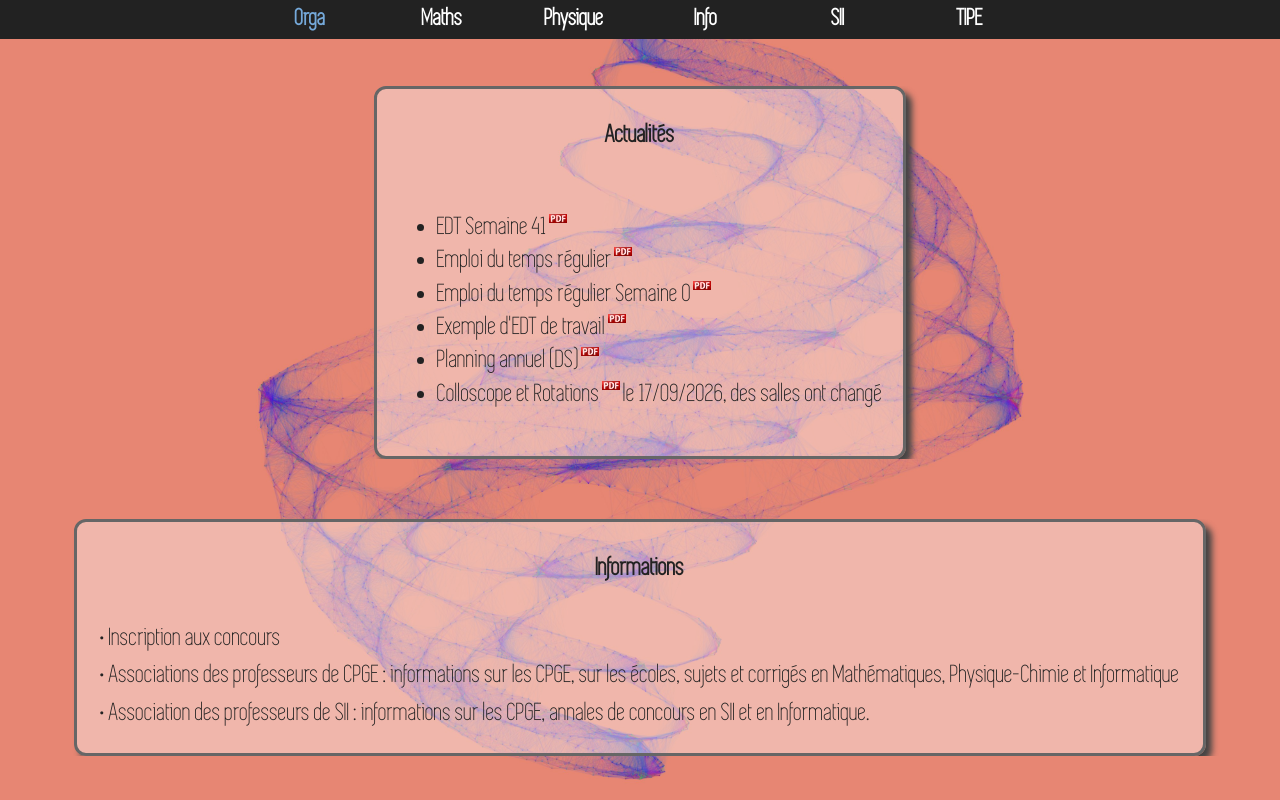
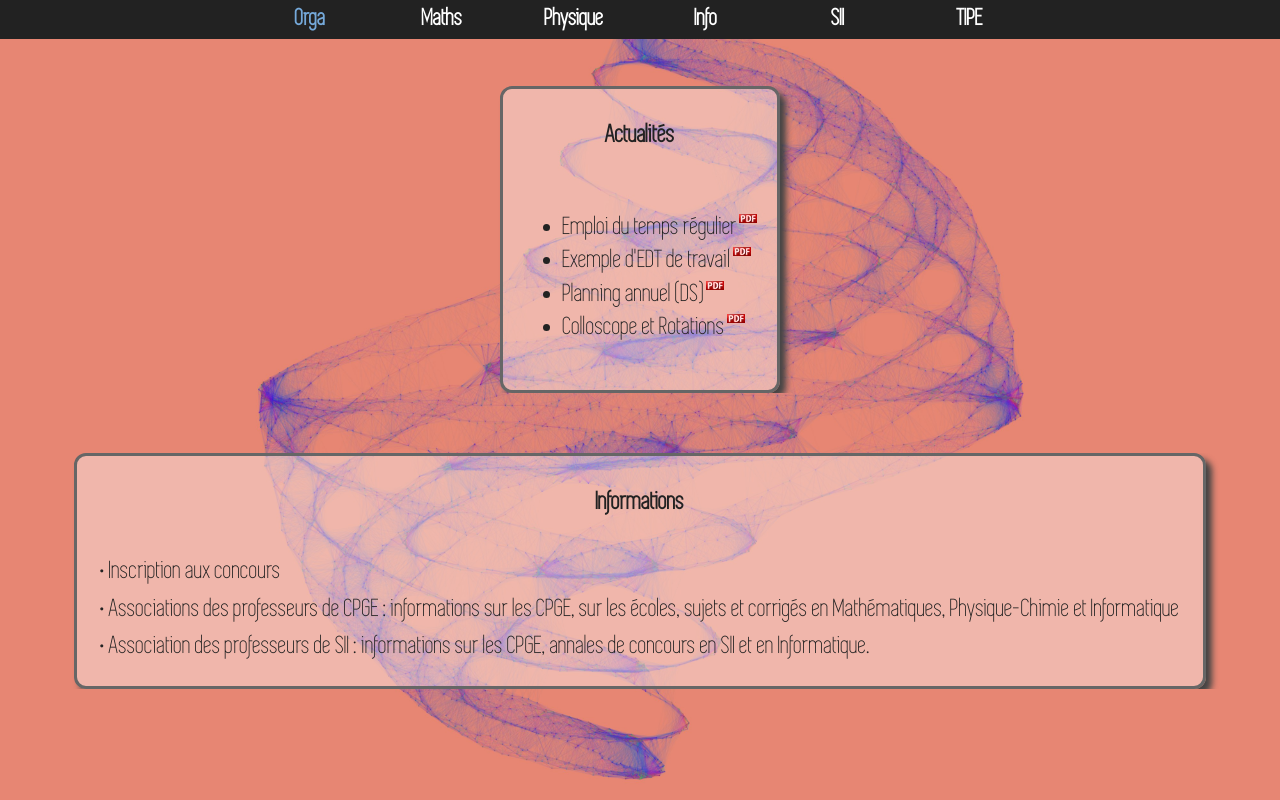
Before and after one commit to psietoilelamartin/psietoilelamartin.github.io, a plain HTML site: page index.html in a window 1280 px wide. Drawn offline with Linux system fonts and the light colour scheme.

Commit message:
Update index.html

```diff
--- a/index.html
+++ b/index.html
@@ -33,18 +33,13 @@
           <div id="contenu">
 			<font style="font-weight: bold "> <center> Actualités </center> </font><br>
 			<ul>
-			<li>  <a id="organ" href="orga/EDT_PSIEt_2026-2027_S41.pdf"> EDT Semaine 41 </a></li>
 			<li>  <a id="organ" href="orga/EDT_PSIEt_2026-2027.pdf"> Emploi du temps régulier</a></li>
-			<li>  <a id="organ" href="orga/S0_EDT_PSIEt_2026-2027.pdf"> Emploi du temps régulier Semaine 0</a></li>
 			<li>  <a id="organ" href="orga/FULL_EDT_PSIEt_2026-2027.pdf"> Exemple d'EDT de travail</a></li>
 			<li>  <a id="organ" href="orga/Planning_2026_2027.pdf"> Planning annuel (DS) </a></li>
-			<li>  <a id="organ" href="orga/Colloscope_2026_2027.pdf"> Colloscope et Rotations</a> le 17/09/2026, des salles ont changé</li>
+			<li>  <a id="organ" href="orga/Colloscope_2026_2027.pdf"> Colloscope et Rotations</a> </li>
 
 
 			</ul>
-
-
-
 			</div>
 	</div>
       </div>
```
